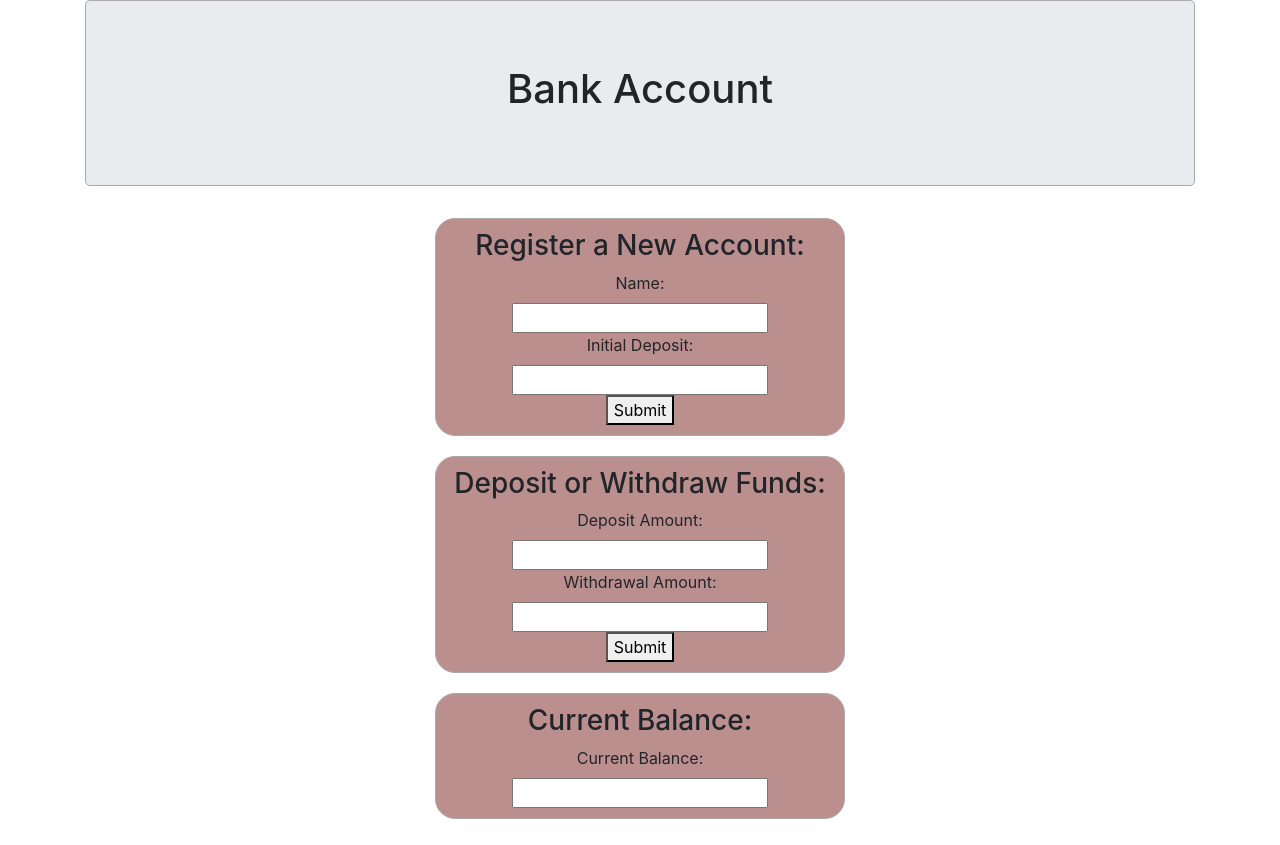
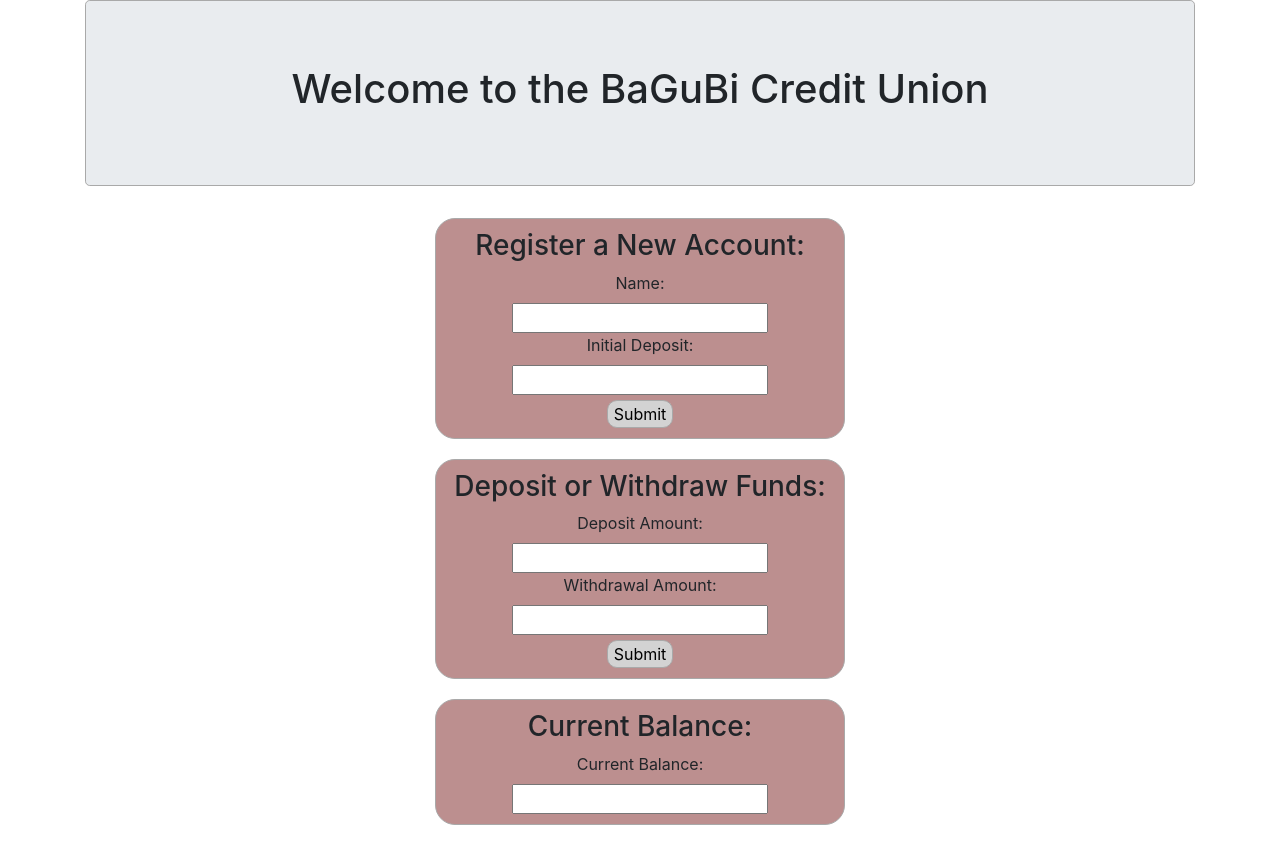
Before and after one commit to bahayg/bank-account, a plain HTML site: page index.html in a window 1280 px wide. Drawn offline with Linux system fonts and the light colour scheme.

Commit message:
Change the button style.

```diff
--- a/css/styles.css
+++ b/css/styles.css
@@ -16,3 +16,9 @@ form {
   padding: 10px;
   background-color: rosybrown;
 }
+button {
+  margin-top: 5px;
+  border: 1px solid darkgray;
+  border-radius: 10px;
+  background-color: lightgray;
+}
--- a/index.html
+++ b/index.html
@@ -5,12 +5,12 @@
   <link rel="stylesheet" href="css/styles.css">
   <script type="text/javascript" src="js/jQuery-3.4.1.js"></script>
   <script type="text/javascript" src="js/scripts.js"></script>
-  <title>Bank Account</title>
+  <title>Welcome to the BaGuBi Credit Union</title>
 </head>
 <body>
   <div class="container">
     <div class="jumbotron">
-    <h1>Bank Account</h1>
+    <h1>Welcome to the BaGuBi Credit Union</h1>
         </div>
     <form class="register" action="index.html" method="post">
           <h3>Register a New Account:</h3>
```
